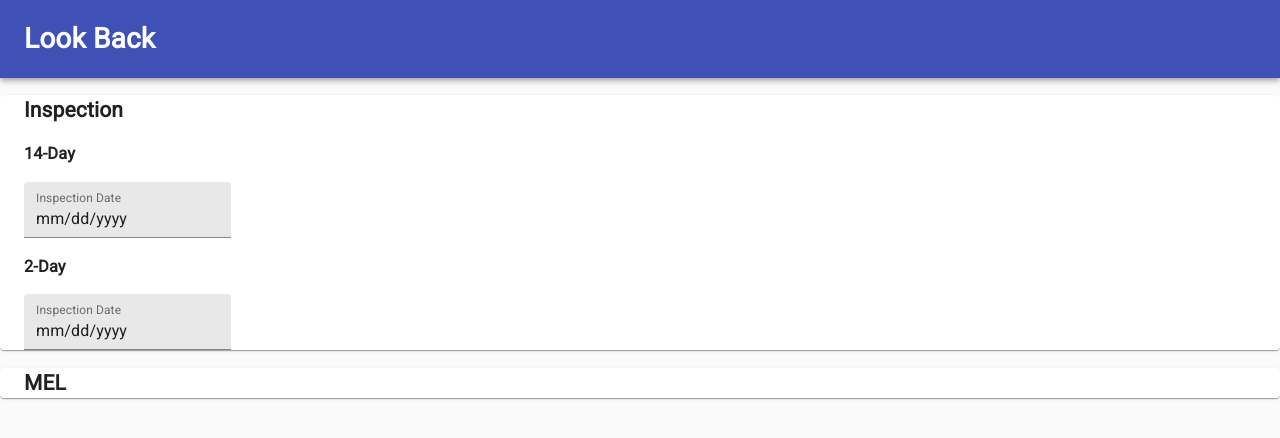
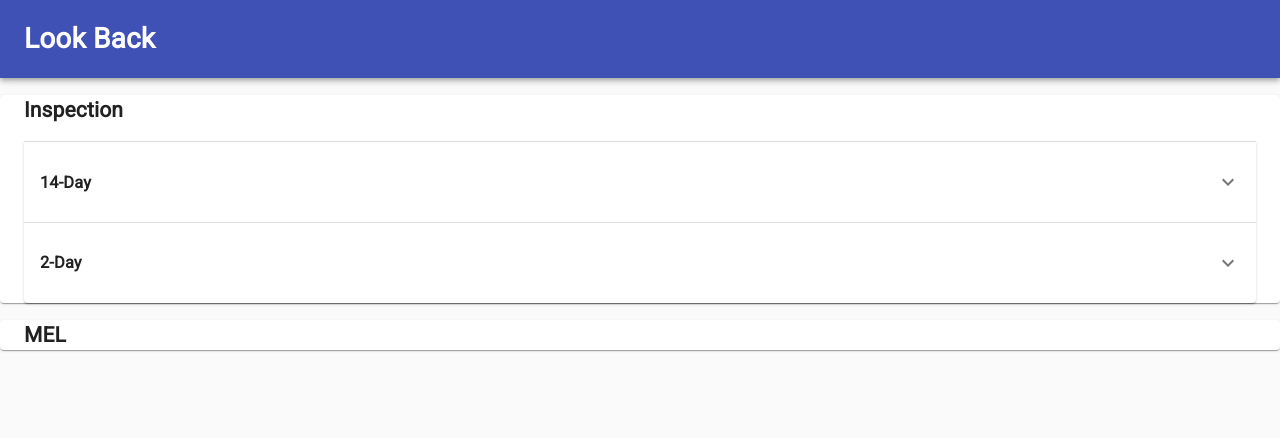
Before and after one commit to jonathanhhoward/look-back, a React (Create React App) app: page / in a window 1280 px wide. Shown: the top 438 px of the page. Built offline with nearby package versions, Linux system fonts and the light colour scheme.

Commit message:
Use accordion styling

```diff
--- a/src/components/Inspection.tsx
+++ b/src/components/Inspection.tsx
@@ -1,7 +1,13 @@
 import { useState } from "react";
+import {
+  Accordion,
+  AccordionDetails,
+  AccordionSummary,
+} from "@material-ui/core";
 import { DatePicker, MuiPickersUtilsProvider } from "@material-ui/pickers";
 import { MaterialUiPickersDate } from "@material-ui/pickers/typings/date";
 import LuxonUtils from "@date-io/luxon";
+import { ExpandMore } from "@material-ui/icons";
 
 interface Props {
   title: string;
@@ -11,7 +17,11 @@ export function Inspection({ title }: Props) {
   const [date, setDate] = useState<MaterialUiPickersDate>(null);
   return (
     <MuiPickersUtilsProvider utils={LuxonUtils}>
+      <Accordion>
+        <AccordionSummary expandIcon={<ExpandMore />}>
           <h3>{title}</h3>
+        </AccordionSummary>
+        <AccordionDetails>
           <DatePicker
             disableFuture
             disableToolbar
@@ -23,6 +33,8 @@ export function Inspection({ title }: Props) {
             onChange={setDate}
             value={date}
           />
+        </AccordionDetails>
+      </Accordion>
     </MuiPickersUtilsProvider>
   );
 }
```
Lines whose indentation alone changed are shown as unchanged.
